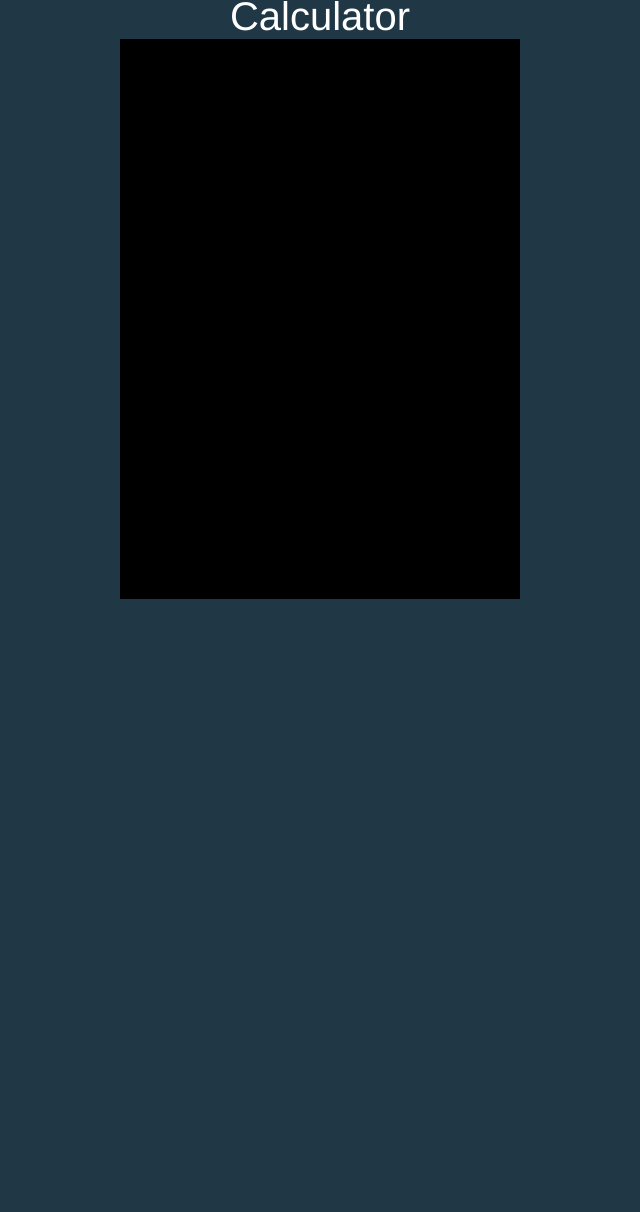
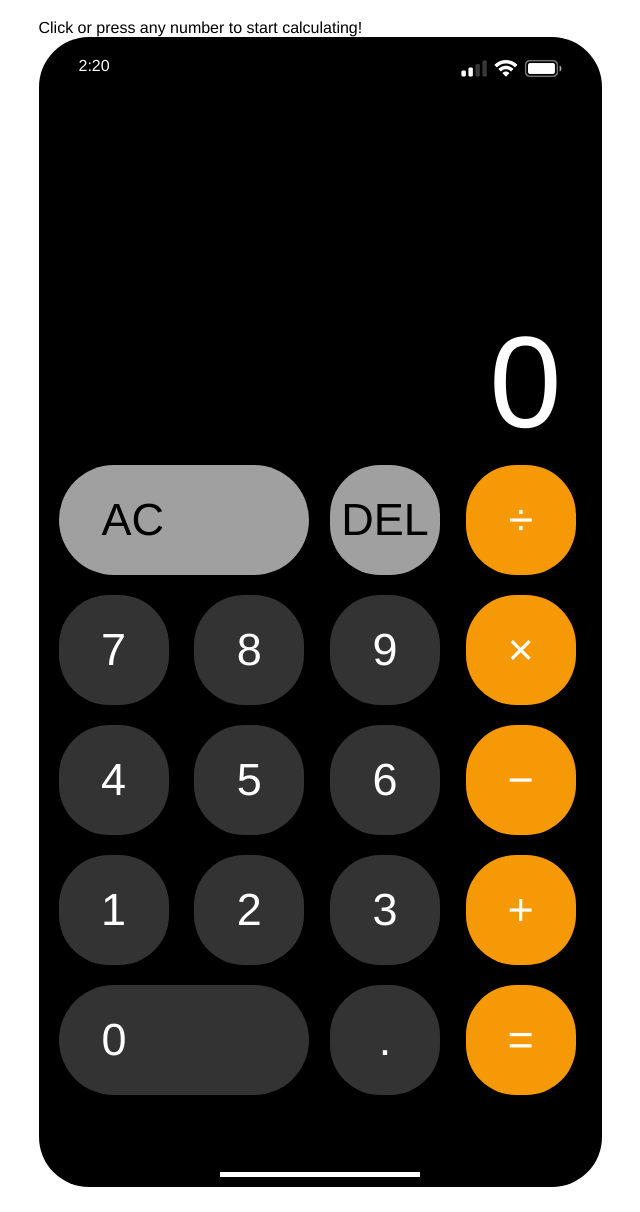
Before and after one commit to xyzuka/Calculator, a plain HTML site: page index.html in a window 1280 px wide. Shown: the part 6-1218 px from the top of the page, without its empty margins (320-960 px from the left). Before the commit the page ends 800 px from the top, so only its background shows below. Drawn offline with Linux system fonts and the light colour scheme.

Commit message:
HTML and CSS for Calculator

```diff
--- a/index.html
+++ b/index.html
@@ -4,16 +4,48 @@
     <meta charset="UTF-8">
     <meta http-equiv="X-UA-Compatible" content="IE=edge">
     <meta name="viewport" content="width=device-width, initial-scale=1.0">
-    <title>Calculator</title>
+    <title>iPhone  Calculator</title>
     <link rel="stylesheet" href="style.css">
 </head>
 <body>
-    <header> Calculator </header>
+    <div class="container">
+        <p>
+          Click or press any number to start calculating!
+        </p>
+        <div class="calculator">
+          <div class="top-container">
+              <div class="time">
+                  <span class="hour">2</span>:<span class="minute">20</span>
+                </div>
+              <div class="status"><img src="iphone symbol.png" alt="status" class="">
+                </div>
+          </div>
 
-    <div class="container">
+          <div class="display">0</div>
 
-    </div>
+          <div class="buttons-container">
+              <div class="button function ac">AC</div>
+              <div class="button function del">DEL</div>
+              <div class="button operator division">÷</div>
+              <div class="button number-7">7</div>
+              <div class="button number-8">8</div>
+              <div class="button number-9">9</div>
+              <div class="button operator division">&times;</div>
+              <div class="button number-4">4</div>
+              <div class="button number-5">5</div>
+              <div class="button number-6">6</div>
+              <div class="button operator subtract">−</div>
+              <div class="button number-1">1</div>
+              <div class="button number-2">2</div>
+              <div class="button number-3">3</div>
+              <div class="button operator addition">+</div>
+              <div class="button number-0">0</div>
+              <div class="button decimal">.</div>
+              <div class="button operator equal">=</div>
+            </div>
 
+            <div class="bottom"></div>
+      </div>
     <script type="text/javascript" href="app.js"></script>
 </body>
 </html>
--- a/style.css
+++ b/style.css
@@ -1,30 +1,101 @@
 * {
+    box-sizing: border-box;
+    margin: 0;
     padding: 0;
-    margin: 0;
-    box-sizing: inherit;
-    font-family: Helvetica, Arial, sans-serif;
+    user-select: none; /* prevents user from highlighting items */
 }
 
 body {
-    background-color: #203745;
+    margin: 25px;
+    font-family: "Helvetica Neue", sans-serif;
     display: flex;
     flex-direction: column;
+    justify-content: center;
     align-items: center;
-    justify-content: center;
 }
 
-header {
+.calculator {
+    background: black;
+    width:  563px;
+    height: 1150px;
+    border-radius: 50px;
+    padding: 20px;
     color: white;
-    font-size: 40px;
+    position: relative; /* to position bottom line */
 }
 
-
-.container {
-    width: 400px;
-    height: 560px;
-    background-color: black;
+.top-container {
+    padding: 0 20px;
+    display: flex;
+    justify-content: space-between;
+    height: 250px;
 }
 
-light grey: #a0a0a0;
-grey buttons: #313131;
-orange: #f69906;
+.display {
+    font-size: 130px;
+    font-weight: lighter;
+    height: 158px;
+    text-align: right;
+    margin-right: 20px;
+}
+
+.buttons-container {
+    display: grid;
+    grid-template-rows: repeat(5, 1fr); /* 5 rows, distributing each row equally) */
+    grid-template-columns: repeat(4, 1fr);
+    grid-gap: 20px; /* adds a gap to each item in the grid */
+}
+
+.button {
+    height: 110px;
+    width: 110px;
+    font-size: 45px;
+    border-radius: 50px;
+    background: #333;
+    display: flex;
+    justify-content: center;
+    align-items: center;
+    cursor: pointer;
+    transition: filter .3s;
+}
+
+.button.function {
+    color: black;
+    background: #a0a0a0;
+}
+
+.button.operator {
+    background: #f69906;
+}
+
+.button.number-0 {
+    width: 250px;
+    border-radius: 55px;
+    justify-content: flex-start;
+    padding-left: 43px;
+    grid-column: 1 / 3; /* grid starts at first column and stops at 3rd column */
+}
+
+.button.ac {
+    width: 250px;
+    border-radius: 55px;
+    justify-content: flex-start;
+    padding-left: 43px;
+    grid-column: 1 / 3; /* grid starts at first column and stops at 3rd column */
+}
+
+.button:active, /* active -> used to select and style a active link (when clicked) || focus -> when user clicks on div */
+.button:focus {
+    filter: brightness(120%); /* when button is clicked; brightness will increase */
+}
+
+.bottom {
+    width: 200px;
+    height: 5px;
+    background: white;
+    border-color: 4px;
+    position: absolute; /* positions line relative to the calculator border */
+    bottom: 10px;
+    left: 50%;
+    transform: translateX(-50%); /* pushes bottom line to the middle */
+}
```
Also changed, not shown: iphone symbol.png (added).
